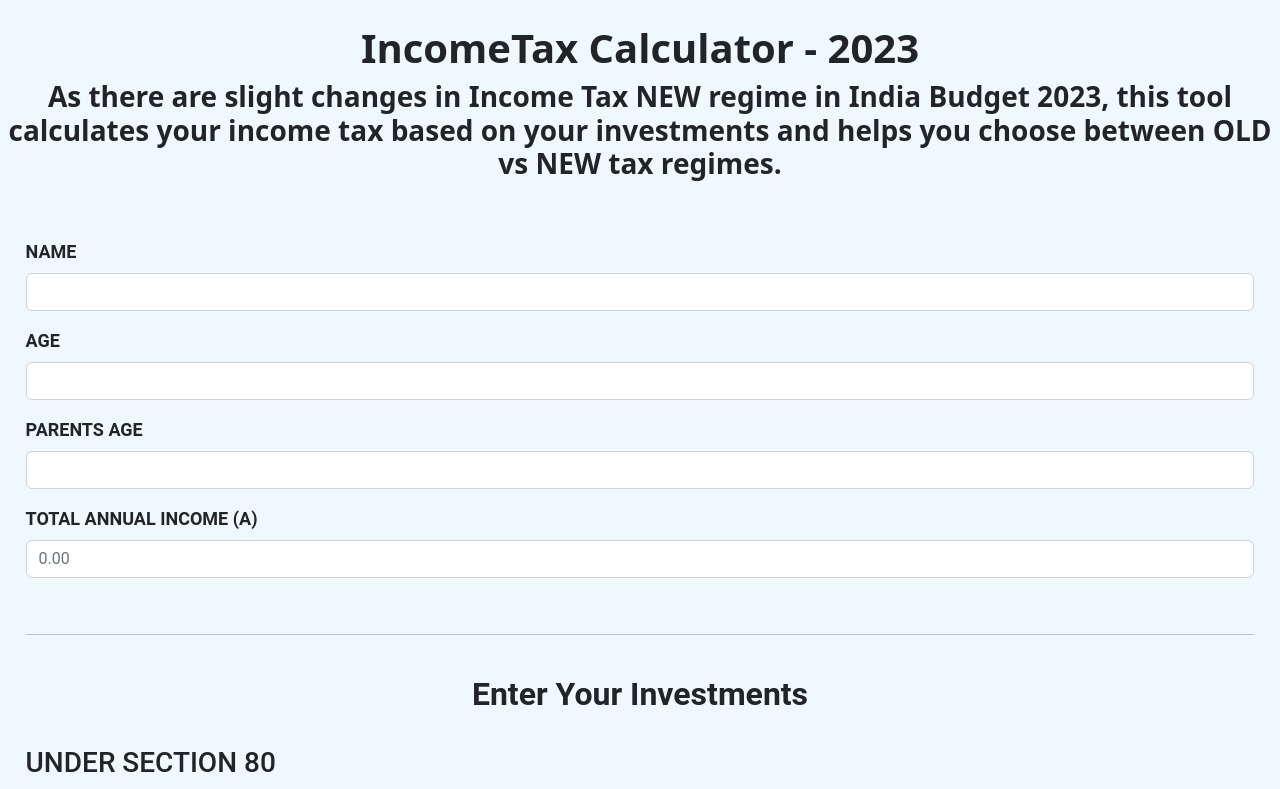
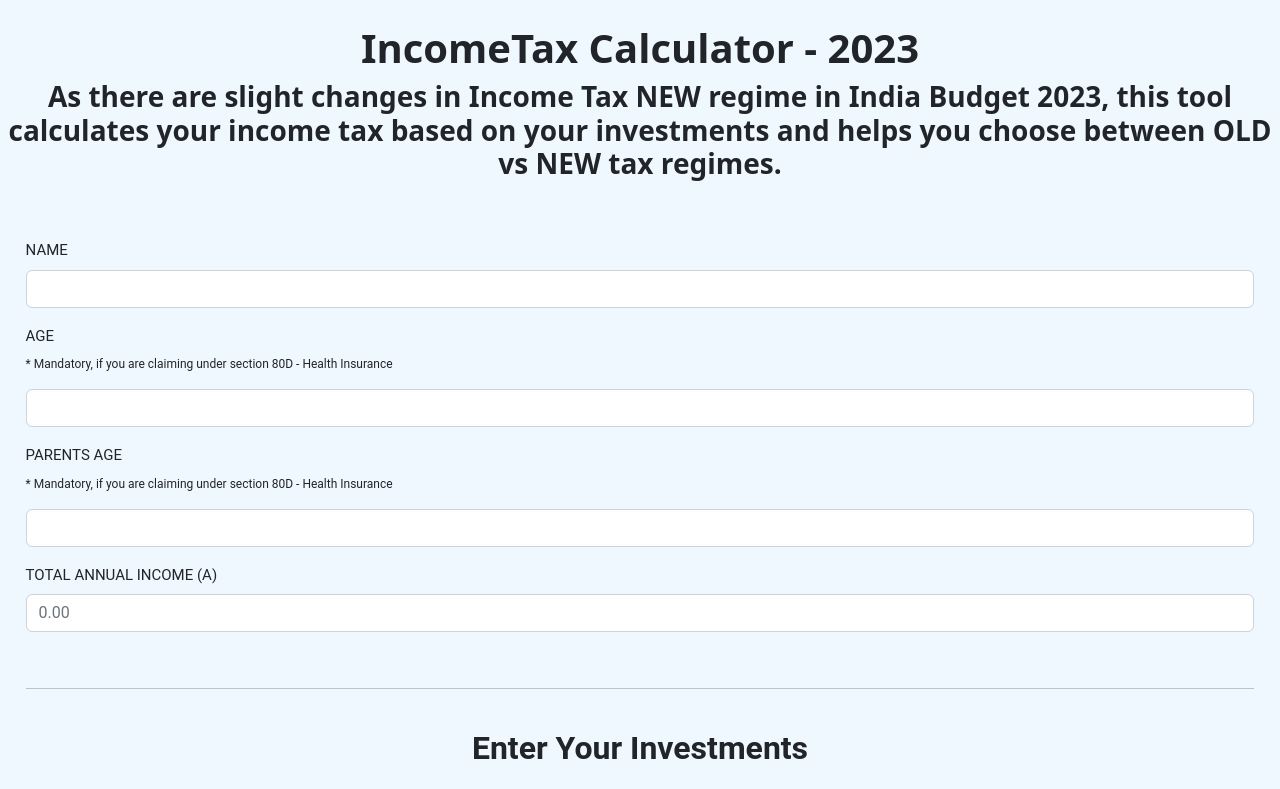
Before and after one commit to santhuvollala-js/income-tax-calculator-2023, a React (Create React App) app: page / in a window 1280 px wide. Shown: the top 789 px of the page. Built offline with nearby package versions, Linux system fonts and the light colour scheme.

Commit message:
section 80D computaion is done.

```diff
--- a/src/components/InputForm/InputForm.module.scss
+++ b/src/components/InputForm/InputForm.module.scss
@@ -9,8 +9,8 @@
   }
 
   Label {
-    font-size: 18px;
-    font-weight: bold;
+    font-size: 15px;
+    // font-weight: bold;
   }
 
   // Button {
@@ -22,4 +22,8 @@
     color: green;
     font-size: 4rem;
   }
+
+  p {
+    font-size: 12px;
+  }
 }
--- a/src/components/InputForm/InputForm.tsx
+++ b/src/components/InputForm/InputForm.tsx
@@ -37,14 +37,6 @@ const InputForm: FC<InputFormProps> = () => {
     uli, elss, tuition, epf, ppf, ssy, fd, nsc, pHomeLoan,
     nps, hra, edu, iHomeLoan, sIns, pIns, iHomeLoan24B, ev, sDed, lta, others } = data;
 
-  // const grossTotalB = 0;
-  // const total80C = 0;
-  // const total80D = 0;
-  // const totalDed = 0;
-  // const netTaxableIncome = 0;
-  // const oldRegimeTaxAmount = 0;
-  // const newRegimeTaxAmount = 0;
-
   const [grossTotalB, setGrossTotalB]               = useState(0);
   const [total80C, setTotal80C]                     = useState(0);
   const [total80D, setTotal80D]                     = useState(0);
@@ -59,7 +51,9 @@ const InputForm: FC<InputFormProps> = () => {
 
   const handleFinalSubmit = (e: React.FormEvent<HTMLFormElement>) => {
     e.preventDefault();
-    const totalB =
+
+    // Section 80C Calculations
+    let totalB =
       Number(lic) +
       Number(uli) +
       Number(elss) +
@@ -71,13 +65,29 @@ const InputForm: FC<InputFormProps> = () => {
       Number(nsc) +
       Number(pHomeLoan);
 
+    totalB = totalB >= 150000 ? 150000 : totalB;
+
     const bPlusC = totalB + (Number(nps) >= 50000 ? 50000 : Number(nps));
 
+    // Section 80D Calculations
+    const maxSelfHealthIns = ( Number(age) < 60 ? 25000 : 50000 );
+    const maxParentsHealthIns = ( Number(parentsAge) < 60 ? 25000 : 50000 );
+    const selfHealthInsEntered = ( Number(sIns) > maxSelfHealthIns ? maxSelfHealthIns : Number(sIns) );
+    const parentsHealthInsEntered = ( Number(pIns) > maxParentsHealthIns ? maxParentsHealthIns : Number(sIns) );
+
+    const totalDeductions = bPlusC + Number(hra) + Number(edu) + Number(iHomeLoan) +
+    selfHealthInsEntered + parentsHealthInsEntered + Number(iHomeLoan24B) +
+    Number(ev) + Number(sDed) + Number(lta) + Number(others);
+
+    console.log("totalHelathIns considered is: " + selfHealthInsEntered);
+    console.log("maxTotalHealthIns considered is: " + parentsHealthInsEntered);
     console.log("Total 80C: " + totalB);
     console.log("Total 80C + NPS: " + bPlusC);
-    setGrossTotalB(totalB >= 150000 ? 150000 : totalB);
+    setGrossTotalB(totalB);
     setTotal80C(bPlusC);
-    // console.log(data);
+    setTotal80D(selfHealthInsEntered + parentsHealthInsEntered);
+    setTotalDed(totalDeductions);
+    setNetTaxableIncome(Number(totalIncome) - totalDeductions);
   };
 
   return (
@@ -89,10 +99,12 @@ const InputForm: FC<InputFormProps> = () => {
         </FormGroup>
         <FormGroup>
           <Label for="ageID">AGE</Label>
+          <p>* Mandatory, if you are claiming under section 80D - Health Insurance</p>
           <Input id="ageID" name="age" onChange={handleInputChange} value={age} />
         </FormGroup>
         <FormGroup>
           <Label for="pAgeID">PARENTS AGE</Label>
+          <p>* Mandatory, if you are claiming under section 80D - Health Insurance</p>
           <Input id="pAgeID" name="parentsAge" onChange={handleInputChange} value={parentsAge} />
         </FormGroup>
         <FormGroup>
@@ -147,6 +159,7 @@ const InputForm: FC<InputFormProps> = () => {
           <Label for="pHomeLoanID">PRINCIPAL ON HOME LOAN</Label>
           <Input id="pHomeLoanID" name="pHomeLoan" placeholder="0.00" onChange={handleInputChange} value={pHomeLoan} />
         </FormGroup>
+        <br />
         <span className="resultKey">GROSS TOTAL 80C (B)</span><span className="resultValue">{grossTotalB}</span>
         <p>* Maximum of 150000/- is considered under section 80C</p>
         <br />
@@ -182,6 +195,7 @@ const InputForm: FC<InputFormProps> = () => {
           <Label for="pInsID">2. HEALTH INSURANCE FOR PARENTS</Label>
           <Input id="pInsID" name="pIns" placeholder="0.00" onChange={handleInputChange} value={pIns} />
         </FormGroup>
+        <br />
         <span className="resultKey">TOTAL DEDUCTION UNDER 80D  (G)</span><span className="resultValue">{total80D}</span>
         <br />
         <br />
```
